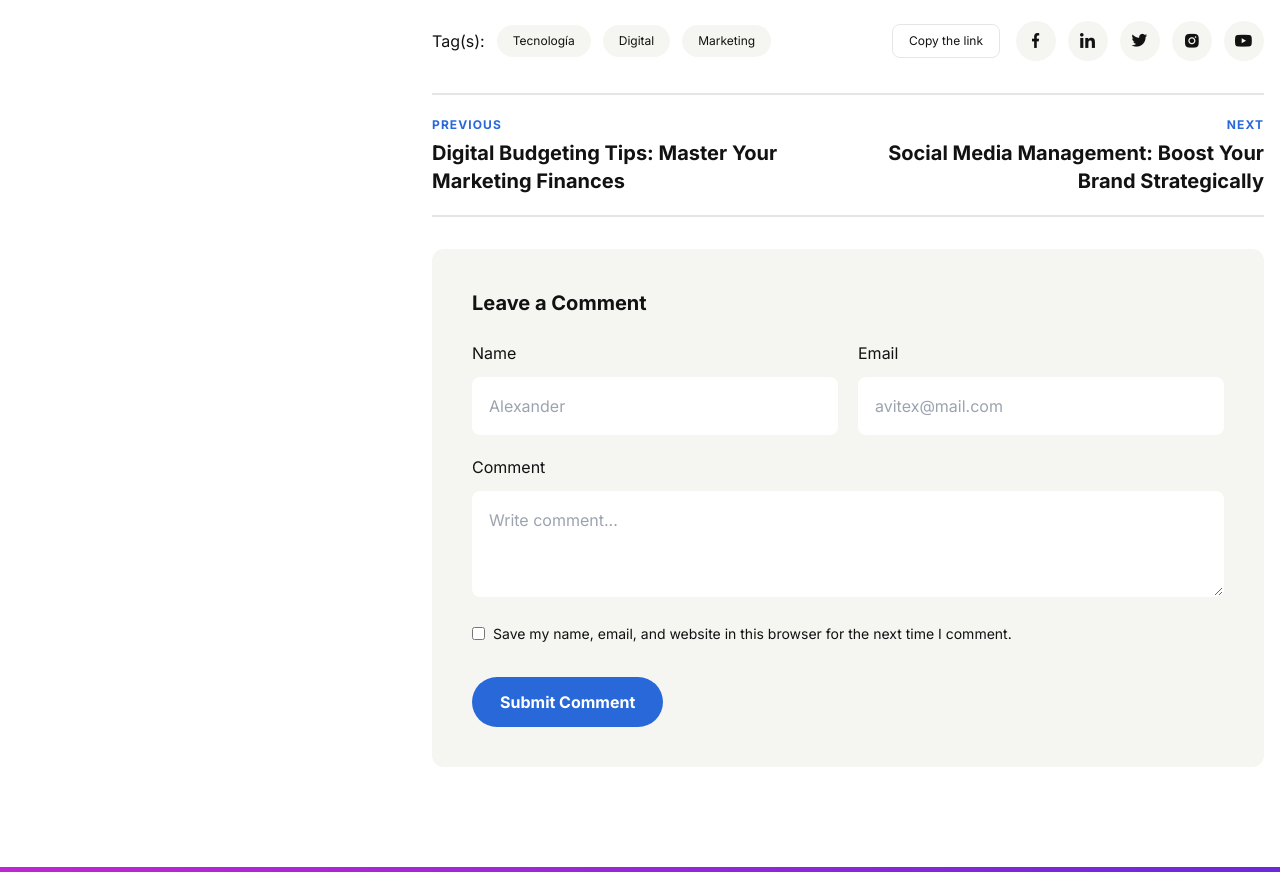
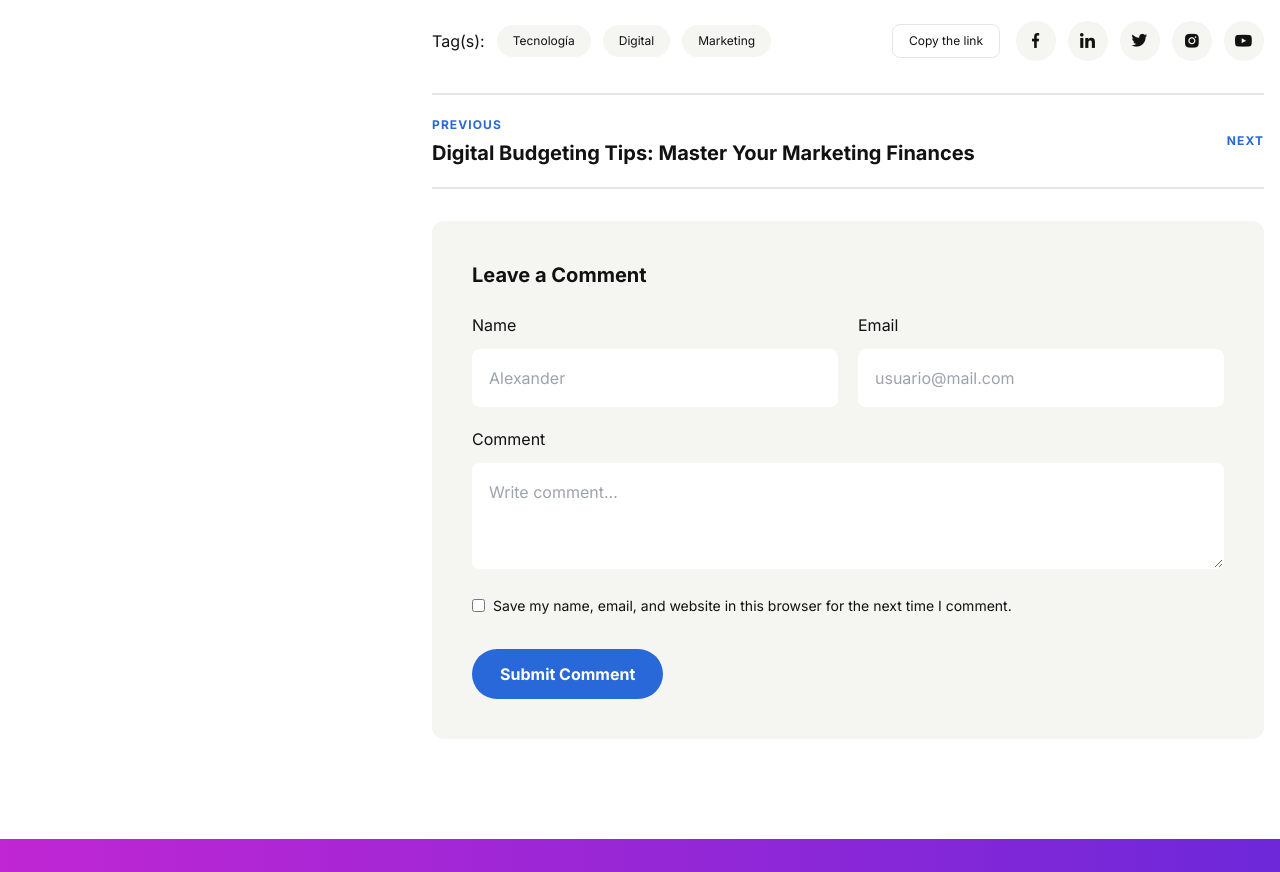
Before and after one commit to alexanderovie/fascinante-web, a Next.js app: page /blog/1 in a window 1280 px wide. Shown: the part 2620-3492 px from the top of the page. Built offline with nearby package versions, Linux system fonts and the light colour scheme.

Commit message:
Corrigiendo comillas y errores de lint en servicios

```diff
--- a/src/components/Blog/LayoutDetail.tsx
+++ b/src/components/Blog/LayoutDetail.tsx
@@ -199,7 +199,6 @@ const LayoutDetailOne: React.FC<Props> = ({ data, handleNextBlogDetail, handlePr
                 <div className="next-block">
                   <div className="sm:text-right cursor-pointer" onClick={handleNextBlogDetail}>
                     <div className="text-button-uppercase text-blue">Next</div>
-                    <div className="heading7 mt-1">{data?.id === blogData.length ? blogData[0].title : blogData[data.id].title}</div>
                   </div>
                 </div>
               </div>
@@ -215,7 +214,7 @@ const LayoutDetailOne: React.FC<Props> = ({ data, handleNextBlogDetail, handlePr
                   </div>
                   <div className="w-full">
                     <div className="body3 pb-3">Email</div>
-                    <input className="bg-white rounded-lg p-4 w-full" type="email" placeholder="avitex@mail.com" required />
+                    <input className="bg-white rounded-lg p-4 w-full" type="email" placeholder="usuario@mail.com" required />
                   </div>
                   <div className="w-full sm:col-span-2">
                     <div className="body3 pb-3">Comment</div>
```
